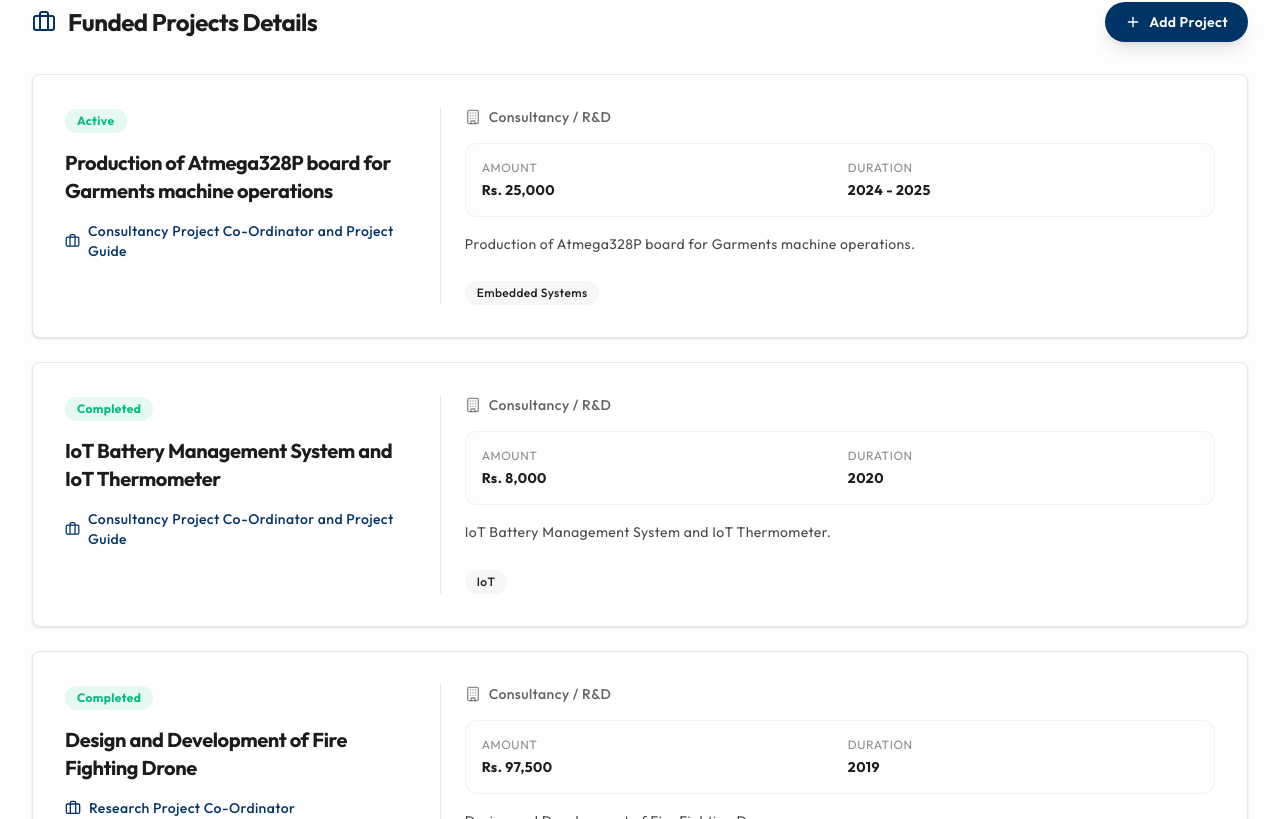
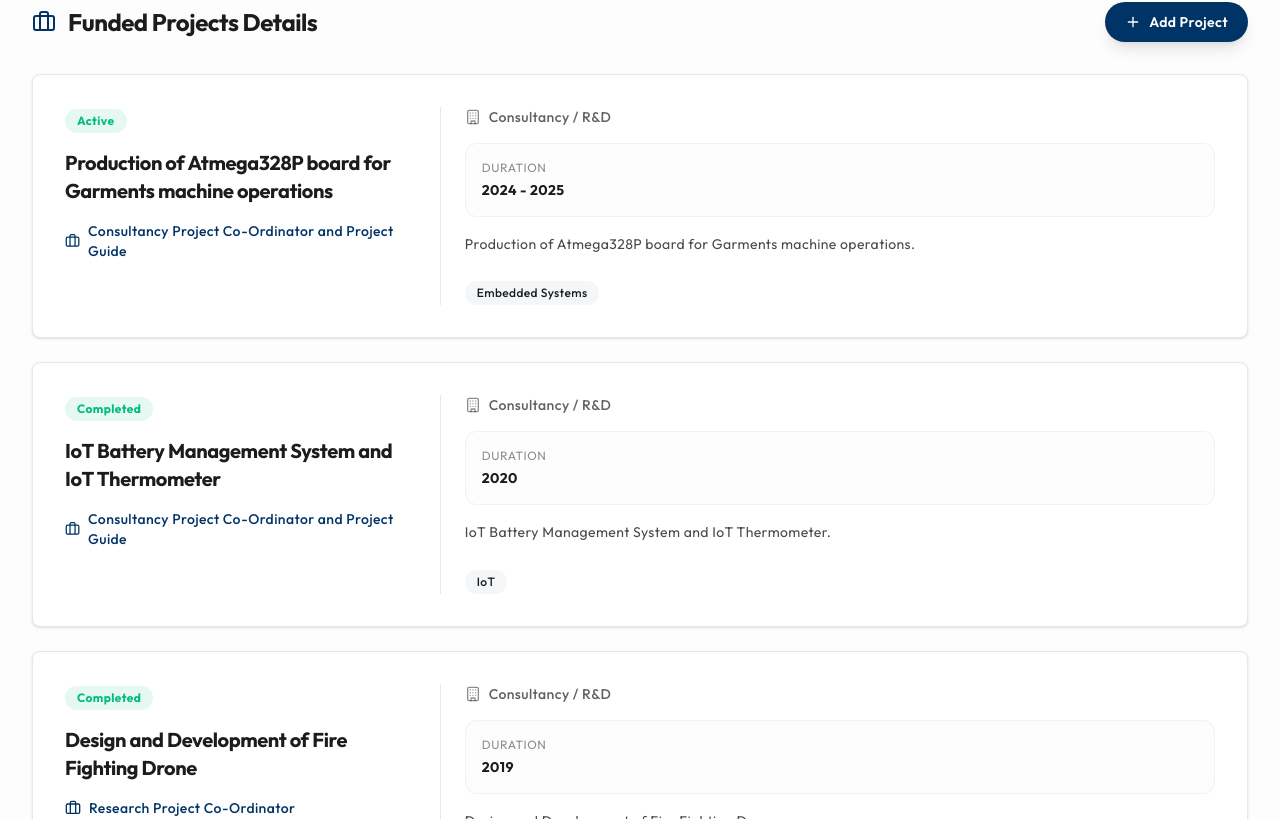
Before and after one commit to sachin183291-hub/meivelsir-website, a Next.js app: page /projects in a window 1280 px wide. Shown: the part 1521-2340 px from the top of the page. Built offline with nearby package versions, Linux system fonts and the light colour scheme; no server answers; the database is empty; a web font is replaced by a local one.

Commit message:
Fix events page fallback and remove project amount

```diff
--- a/src/app/events/page.tsx
+++ b/src/app/events/page.tsx
@@ -9,6 +9,7 @@ import AddContentModal from "@/components/modals/AddContentModal";
 import PasswordPromptModal from "@/components/modals/PasswordPromptModal";
 import ViewEventModal from "@/components/modals/ViewEventModal";
 import { Event } from "@/types";
+import { eventsData } from "@/data/eventsData";
 
 export default function EventsPage() {
   const [activeCategory, setActiveCategory] = useState<string>("All");
@@ -26,11 +27,20 @@ export default function EventsPage() {
       .then(res => res.ok ? res.json() : [])
       .then(data => {
         if (isMounted) {
-          if (data && data.length > 0) setEvents(data);
+          if (data && data.length > 0) {
+            setEvents(data);
+          } else {
+            setEvents(eventsData);
+          }
           setLoading(false);
         }
       })
-      .catch(() => { if (isMounted) setLoading(false); });
+      .catch(() => {
+        if (isMounted) {
+          setEvents(eventsData);
+          setLoading(false);
+        }
+      });
     return () => { isMounted = false; };
   }, []);
 
--- a/src/app/projects/page.tsx
+++ b/src/app/projects/page.tsx
@@ -481,11 +481,7 @@ export default function ProjectsPage() {
                   <div className="flex items-center text-sm text-foreground/70 font-medium">
                     <Building className="w-4 h-4 mr-2 text-foreground/50" /> {project.fundingAgency}
                   </div>
-                  <div className="grid grid-cols-2 gap-4 text-sm bg-background p-4 rounded-xl border border-border/50">
-                    <div>
-                      <span className="text-foreground/50 block text-xs uppercase tracking-wider mb-1">Amount</span>
-                      <span className="font-bold text-foreground">{project.amount}</span>
-                    </div>
+                  <div className="text-sm bg-background p-4 rounded-xl border border-border/50">
                     <div>
                       <span className="text-foreground/50 block text-xs uppercase tracking-wider mb-1">Duration</span>
                       <span className="font-bold text-foreground">{project.duration}</span>
```
